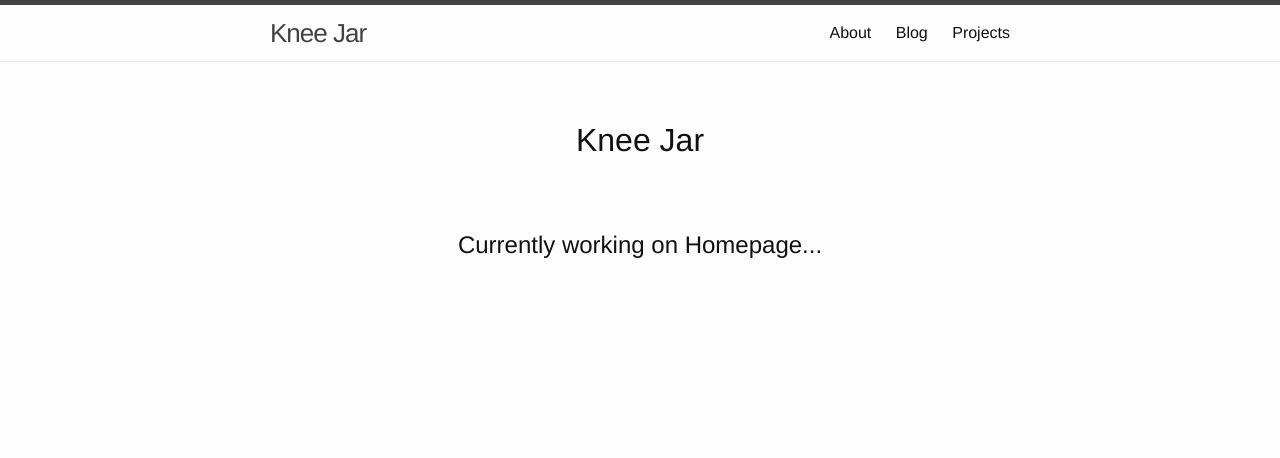
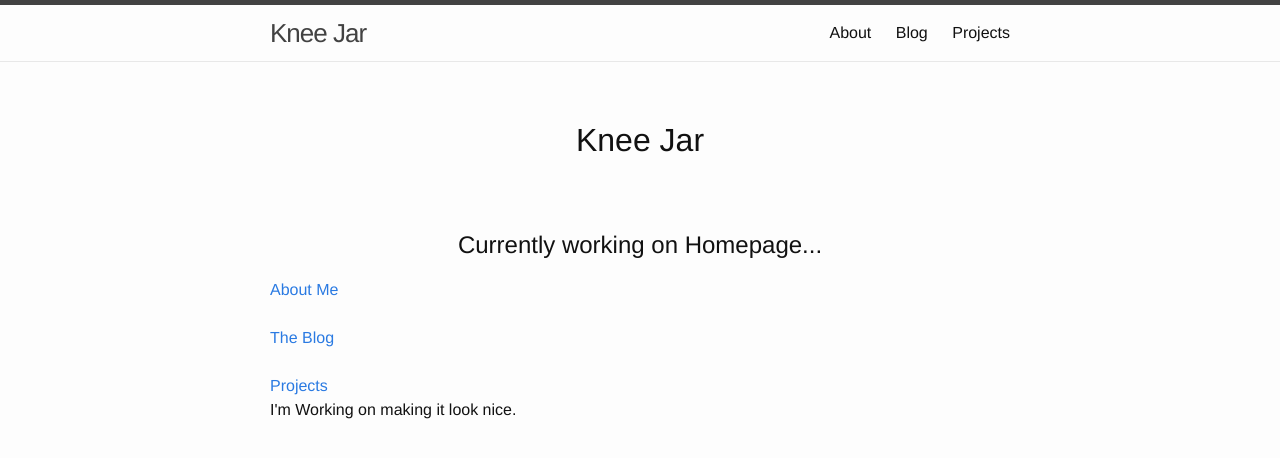
Before and after one commit to haye8277/haye8277.github.io, a Jekyll site: the page built from index.html, in a window 1280 px wide. Shown: the top 458 px of the page. Built offline with Jekyll 4.4.1, drawn with Linux system fonts in a browser that asks for light colours.

Commit message:
https support

```diff
--- a/index.html
+++ b/index.html
@@ -6,4 +6,9 @@ layout: homelayout
 <br><br>
 <center><h2>Currently working on Homepage...</h2></center>
 <p>
+<a href="https://www.kneejar.com/about">About Me</a> <br><br>
+<a href="https://www.kneejar.com/blog">The Blog</a> <br><br>
+<a href="https://www.kneejar.com/projects">Projects</a>
+<br>
+I'm Working on making it look nice.
 </p>
```
